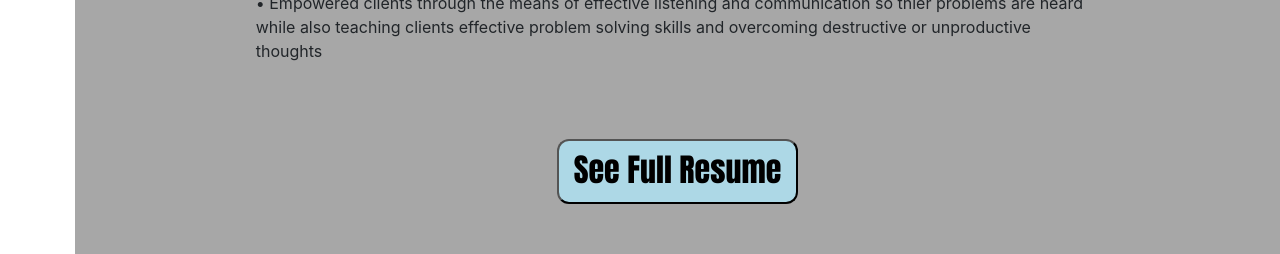
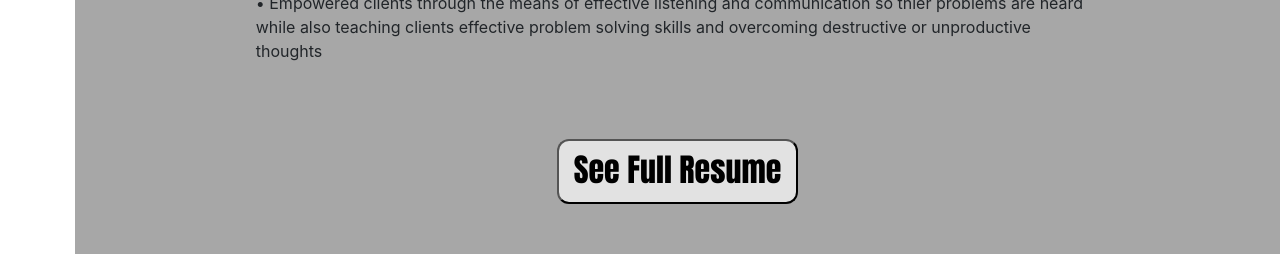
Before and after one commit to IllSmithDa/sam-portfolio, a React (Create React App) app: page / in a window 1280 px wide. Shown: the part 3820-4074 px from the top of the page. Built offline with nearby package versions, Linux system fonts and the light colour scheme.

Commit message:
added new colors

```diff
--- a/src/CSS/PageLayout.css
+++ b/src/CSS/PageLayout.css
@@ -63,7 +63,7 @@
   cursor: pointer;
   border-radius: 12px;
   padding: 10px 15px 5px 15px;
-  background-color: lightblue;
+  background-color: #E2E2E2;
 
 }
 .resume-button:hover {
```
